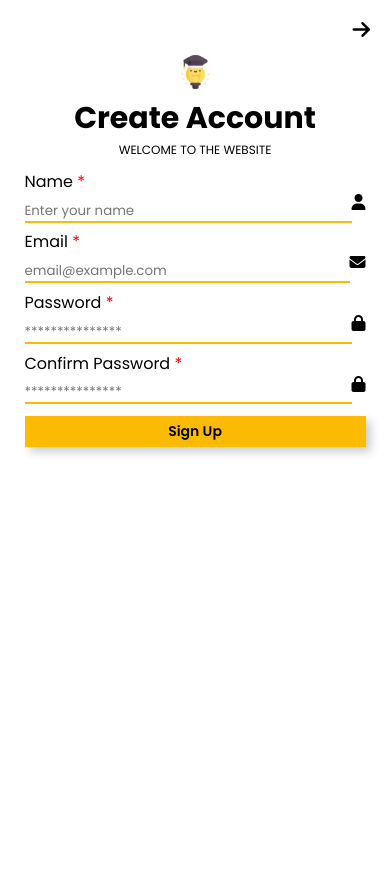
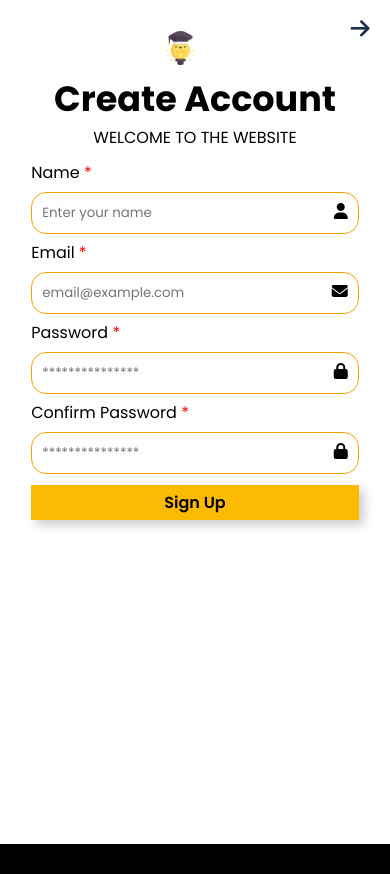
Before and after one commit to rafaelams17/scl-front, a Vue app: page /register in a window 390 px wide. After the commit the page ends 844 px from the top, so only its background shows below. Built offline with nearby package versions, Linux system fonts and the light colour scheme; a web font is replaced by a local one.

Commit message:
agora sim, finalizando as telas doo usuario

```diff
--- a/src/pages/ForgetPassword.vue
+++ b/src/pages/ForgetPassword.vue
@@ -1,68 +1,63 @@
 <template>
   <div class="container">
     <!-- Imagem -->
-    <div class="container-image-main">
-      <img id="container-img" src="../assets/books.jpg" alt="books" />
-    </div>
+    <img id="container-img" src="../assets/books.jpg" alt="books" />
 
     <!-- Form -->
     <div class="container-form">
       <!-- Back to login page -->
-      <i id="backLogin" class="fa-solid fa-arrow-right" @click="backToLogin()" title="Login"></i>
+      <img id="backLogin" src="../assets/back.png" alt="home" @click="backToLogin()" title="Login">
+
       <form @submit.prevent="forgetPassword()">
-
         <div class="container-title">
           <img src="../assets/logo.svg" alt="" />
           <h1>Reset your password</h1>
           <p>
-            Please Enter Your Email Address To Verification on the database, if you have
-            account.
+            Please Enter Your Email Address To Verification on the database, if
+            you have account.
           </p>
         </div>
 
         <!-- Realizar o login do usuário -->
         <div class="container-input">
-          <label for="email"
-            >Email <span class="campo-obrigatorio">*</span></label
-          >
-          <div class="container-inputs">
+          <p>Email <span class="campo-obrigatorio">*</span></p>
+          <div class="input-icons">
             <input
+              class="input-field"
               type="email"
               name="email"
               id="email"
               placeholder="email@example.com"
               v-model="form.email"
             />
-            <i class="fa-solid fa-envelope"></i>
+            <i class="fa-solid fa-envelope icon"></i>
           </div>
 
           <div v-if="email">
-            <label for="password"
-              >Password <span class="campo-obrigatorio">*</span></label
-            >
-            <div class="container-inputs">
+            <p>Password <span class="campo-obrigatorio">*</span></p>
+            <div class="input-icons">
               <input
+                class="input-field"
                 type="password"
                 name="password"
                 id="password"
                 placeholder="***************"
                 v-model="form.password"
               />
-              <i class="fa-solid fa-lock"></i>
+              <i class="fa-solid fa-lock icon"></i>
             </div>
 
-            <label for="password"
-              >Confirm Password <span class="campo-obrigatorio">*</span></label
-            >
-            <div class="container-inputs">
+            <p>Confirm Password <span class="campo-obrigatorio">*</span></p>
+            <div class="input-icons">
               <input
+                class="input-field"
                 type="password"
-                name="password"
-                id="password"
+                name="confirmPassword"
+                id="confirmPassword"
                 placeholder="***************"
-                v-model="form.confirmPassword"
+                v-model="form.password"
               />
-              <i class="fa-solid fa-lock"></i>
+              <i class="fa-solid fa-lock icon"></i>
             </div>
           </div>
 
@@ -77,7 +72,7 @@
 <script setup>
 import { useRouter } from "vue-router";
 import { ref } from "vue";
-import api from "../boot/axios";
+// import api from "../boot/axios";
 import Message from "../components/Message.vue";
 
 const email = false;
@@ -118,7 +113,14 @@ async function forgetPassword() {
 }
 #container-img {
   height: 100vh;
-  width: 130vh;
+  width: 120vh;
+}
+.container-form {
+  flex: 1;
+  box-sizing: border-box;
+}
+.container-form > form {
+  margin: 8%;
 }
 .container-title {
   text-align: center;
@@ -128,31 +130,19 @@ async function forgetPassword() {
 }
 .container-title p {
   display: flex;
-  gap: 20px;
   justify-content: center;
   margin-bottom: 3%;
 }
-.container-form {
-  flex: 1;
+.input-icons input {
+  border: none;
 }
-.container-form > form {
-  margin: 10%;
+.input-icons {
+  width: 100%;
+  display: flex;
+  justify-content: space-between;
   padding: 10px;
-}
-.container-inputs {
-  display: flex;
-  flex-direction: row;
-}
-.campo-obrigatorio {
-  color: #ff0000;
-}
-#email,
-#password,
-#confirmPassword {
-  display: flex;
-  width: 100%;
-  border: none;
-  border-bottom: 2px solid #fcba03;
+  border: 1px solid #fca103;
+  border-radius: 15px;
   margin-top: 2%;
   margin-bottom: 2%;
 }
@@ -161,6 +151,10 @@ async function forgetPassword() {
 #confirmPassword:focus {
   outline: none;
 }
+.campo-obrigatorio {
+  color: #ff0000;
+}
+
 .btn-submit {
   background-color: #fcba03;
   color: #000;
@@ -180,64 +174,40 @@ async function forgetPassword() {
   background-color: #fbcd01;
 }
 #backLogin {
+  width: 60px;
+  float: right;
   padding: 20px;
-  display: flex;
-  justify-content: flex-end;
+  font-size: 50px;
   cursor: pointer;
-  font-size: 20px;
 }
-/* Tablets, Laptop and Computers */
-@media screen and (max-width: 1600px) {
+@media screen and (max-width: 1400px) {
+  .input-icons input {
+    width: 50%;
+  }
   #container-img {
-    width: 80vh;
-    height: 99vh;
+    width: 90vh;
   }
-  .container-form {
-    margin-bottom: 30px;
+}
+
+/* Tablets and iPad*/
+@media screen and (max-width: 1200px) {
+  .container-title h1 {
+    font-size: 25px;
+  }
+  .container-title p {
+    font-size: 15px;
+  }
+}
+/* Tablets and iPad*/
+@media screen and (max-width: 1000px) {
+  #container-img {
+    display: none;
+  }
+  .container {
     height: 100vh;
   }
-}
-/* Tablets, Laptop and Computers */
-@media screen and (max-width: 1200px) {
-  #container-img {
-    width: 600px;
-    height: 99vh;
-  }
-  .container-form {
-    margin-bottom: 30px;
-    height: 100vh;
-  }
-}
-/* Tablets, Smartphones Android and Apple*/
-@media screen and (max-width: 900px) {
-  .container-image-main {
-    display: none;
-  }
-  .container-form {
-    margin-bottom: 30px;
-    height: 100vh;
-  }
-}
-/* Smartphones Android and Apple*/
-@media screen and (max-width: 400px) {
-  .container-form {
-    margin-bottom: 30px;
-  }
-  .container-form > form {
-    margin: 5%;
-    padding: 5px;
-  }
-  .container-title {
-    margin-top: -30px;
-  }
   .container-title h1 {
-    font-size: 20px;
-  }
-  .container-title p {
-    font-size: 12px;
-  }
-  .btn-submit {
-    font-size: 14px;
+    font-size: 35px;
   }
 }
 </style>
--- a/src/pages/LoginPage.vue
+++ b/src/pages/LoginPage.vue
@@ -1,16 +1,13 @@
 <template>
   <div class="container">
     <!-- Imagem -->
-    <div class="container-image-main">
-      <img id="container-img" src="../assets/books.jpg" alt="books" />
-    </div>
+    <img id="container-img" src="../assets/books.jpg" alt="books" />
 
     <!-- Form -->
     <div class="container-form">
       <!-- Back to home page -->
-      <div id="backHome">
-        <i class="fa-solid fa-x" @click="backToHome()" title="Home"></i>
-      </div>
+      <img id="backHome" src="../assets/x.png" alt="home" @click="backToHome()" title="Home">
+
       <form @submit.prevent="signIn()">
         <div class="container-title">
           <img src="../assets/logo.svg" alt="" />
@@ -25,44 +22,39 @@
 
         <!-- Realizar o login do usuário -->
         <div class="container-input">
-          <label for="email"
-            >Email <span class="campo-obrigatorio">*</span></label
-          >
-          <div class="container-inputs">
+          <p>Email <span class="campo-obrigatorio">*</span></p>
+          <div class="input-icons">
             <input
+              class="input-field"
               type="email"
               name="email"
               id="email"
               placeholder="email@example.com"
               v-model="form.email"
             />
-            <i class="fa-solid fa-envelope"></i>
+            <i class="fa-solid fa-envelope icon"></i>
           </div>
 
-          <label for="password"
-            >Password <span class="campo-obrigatorio">*</span></label
-          >
-          <div class="container-inputs">
+          <p>Password <span class="campo-obrigatorio">*</span></p>
+          <div class="input-icons">
             <input
+              class="input-field"
               type="password"
               name="password"
               id="password"
               placeholder="***************"
               v-model="form.password"
             />
-            <i class="fa-solid fa-lock"></i>
+            <i class="fa-solid fa-lock icon"></i>
           </div>
+        </div>
 
-          <!-- Go to forget password page = recuperar a senha de um usuário -->
+        <!-- Go to forget password page = recuperar a senha de um usuário -->
+        <router-link :to="{ name: 'forget-password' }" class="forget-password"
+          >Forget Password?</router-link
+        >
 
-          <div class="forget-password">
-            <router-link :to="{ name: 'forget-password' }" id="forget"
-              >Forget Password?</router-link
-            >
-          </div>
-
-          <input class="btn-submit" type="submit" value="Sign In" />
-        </div>
+        <input class="btn-submit" type="submit" value="Sign In" />
         <Message :msg="msg" v-show="msg" :backgroundColorClass="type" />
       </form>
     </div>
@@ -134,16 +126,18 @@ function backToHome() {
   flex-direction: row;
   justify-content: space-between;
 }
+/* Image - Tablets, Laptop and Computers */
 #container-img {
   height: 100vh;
-  width: 130vh;
+  width: 120vh;
 }
-
 .container-form {
-  flex: 2;
+  flex: 1;
   box-sizing: border-box;
 }
-
+.container-form > form {
+  margin: 8%;
+}
 .container-title {
   text-align: center;
 }
@@ -153,33 +147,27 @@ function backToHome() {
 }
 .subtitle {
   display: flex;
-  font-size: 14px;
-  gap: 20px;
   justify-content: center;
+  gap: 10px;
   margin-bottom: 3%;
 }
-
-.container-form > form {
-  margin: 10%;
-  padding: 10px;
-}
-.container-inputs {
-  display: flex;
-  flex-direction: row;
-}
-.campo-obrigatorio {
-  color: #ff0000;
+#create {
+  color: #fca903;
 }
 #create:hover {
-  color: #fca903;
+  color: #fca10382;
   transition: 0.5s ease;
 }
-#email,
-#password {
+.input-icons input {
+  border: none;
+}
+.input-icons {
+  width: 100%;
   display: flex;
-  width: 100%;
-  border: none;
-  border-bottom: 2px solid #fcba03;
+  justify-content: space-between;
+  padding: 10px;
+  border: 1px solid #fca103;
+  border-radius: 15px;
   margin-top: 2%;
   margin-bottom: 2%;
 }
@@ -187,15 +175,16 @@ function backToHome() {
 #password:focus {
   outline: none;
 }
+.campo-obrigatorio {
+  color: #ff0000;
+}
 .forget-password {
-  font-size: 12px;
-  margin: 0 auto;
-  margin-top: 5px;
-  margin-bottom: 20px;
+  color: #fca903;
+  font-size: 13px;
 }
-.forget-password #forget:hover {
-  color: #fca103;
-  transition: 0.5s;
+.forget-password:hover {
+  color: #fca10382;
+  transition: 0.5s ease;
 }
 .btn-submit {
   background-color: #fcba03;
@@ -209,87 +198,67 @@ function backToHome() {
   cursor: pointer;
   font-size: 16px;
   font-weight: 600;
+  margin-top: 15px;
 }
 .btn-submit:hover {
   transition: 0.5s;
   background-color: #fbcd01;
 }
 #backHome {
-  display: flex;
-  justify-content: flex-end;
-  font-size: 18px;
-}
-#backHome i {
+  width: 60px;
+  float: right;
   padding: 20px;
+  font-size: 20px;
   cursor: pointer;
 }
-/* Tablets, Laptop and Computers */
-@media screen and (max-width: 1600px) {
+@media screen and (max-width: 1400px) {
+  .input-icons input {
+    width: 50%;
+  }
   #container-img {
-    width: 80vh;
-    height: 99vh;
-  }
-  .container-form {
-    margin-bottom: 30px;
-    height: 100vh;
+    width: 90vh;
   }
 }
-/* Tablets, Laptop and Computers */
 @media screen and (max-width: 1200px) {
-  #container-img {
-    width: 600px;
-    height: 99vh;
+  .container-title h1 {
+    font-size: 35px;
   }
-  .container-title {
-    margin-top: 50px;
-  }
-  .container-form {
-    margin-bottom: 30px;
-    height: 100vh;
-  }
-  .container-form > form {
-    margin: 2%;
-    padding: 5px;
-  }
-
-
-  .subtitle {
+  .subtitle p,
+  #create {
     display: flex;
     gap: 5px;
     font-size: 14px;
   }
-
 }
-/* Tablets, Smartphones Android and Apple*/
-@media screen and (max-width: 900px) {
-  .container-image-main {
+/* Tablets */
+@media screen and (max-width: 1000px) {
+  #container-img {
     display: none;
   }
-  .container-form {
-    margin-bottom: 30px;
+  .container {
     height: 100vh;
   }
-}
-/* Smartphones Android and Apple*/
-@media screen and (max-width: 400px) {
-  .container-form {
-    margin-bottom: 30px;
-  }
   .container-form > form {
-    margin: 5%;
-    padding: 5px;
-  }
-  .container-title {
-    margin-top: -30px;
+    margin-top: 50px;
   }
   .container-title h1 {
-    font-size: 40px;
+    font-size: 50px;
   }
-
-  .subtitle {
+}
+@media screen and (max-width: 450px) {
+  .container {
+    height: 120vh;
+  }
+}
+@media screen and (max-width: 350px) {
+  .subtitle p,
+  #create {
     display: flex;
+    gap: 5px;
     font-size: 12px;
-    gap: 5px;
+  }
+  .input-icons input {
+    width: 80%;
   }
 }
 </style>
--- a/src/pages/RegisterPage.vue
+++ b/src/pages/RegisterPage.vue
@@ -1,35 +1,27 @@
 <template>
   <div class="container">
     <!-- Imagem -->
-    <div class="container-image-main">
-      <img id="container-img" src="../assets/books.jpg" alt="books" />
-    </div>
+    <img id="container-img" src="../assets/books.jpg" alt="books" />
 
     <!-- Form -->
     <div class="container-form">
       <!-- Back to login page -->
-      <i
-        id="backLogin"
-        class="fa-solid fa-arrow-right"
-        @click="backToLogin()"
-        title="Login"
-      ></i>
+      <img id="backLogin" src="../assets/back.png" alt="home" @click="backToLogin()" title="Login">
+
+      <!-- Form -->
       <form @submit.prevent="signUp()">
         <div class="container-title">
           <img src="../assets/logo.svg" alt="" />
           <h1>Create Account</h1>
-          <div class="subtitle">
-            <p>WELCOME TO THE WEBSITE</p>
-          </div>
+          <p>WELCOME TO THE WEBSITE</p>
         </div>
 
         <!-- Realizar o cadastro do usuário -->
         <div class="container-input">
-          <label for="Name">
-            Name <span class="campo-obrigatorio">*</span>
-          </label>
-          <div class="container-inputs">
+          <p>Name <span class="campo-obrigatorio">*</span></p>
+          <div class="input-icons">
             <input
+              class="input-field"
               type="text"
               name="name"
               id="name"
@@ -39,46 +31,43 @@
             <i class="fa-solid fa-user"></i>
           </div>
 
-          <label for="email"
-            >Email <span class="campo-obrigatorio">*</span></label
-          >
-          <div class="container-inputs">
+          <p>Email <span class="campo-obrigatorio">*</span></p>
+          <div class="input-icons">
             <input
+              class="input-field"
               type="email"
               name="email"
               id="email"
               placeholder="email@example.com"
               v-model="form.email"
             />
-            <i class="fa-solid fa-envelope"></i>
+            <i class="fa-solid fa-envelope icon"></i>
           </div>
 
-          <label for="password"
-            >Password <span class="campo-obrigatorio">*</span></label
-          >
-          <div class="container-inputs">
+          <p>Password <span class="campo-obrigatorio">*</span></p>
+          <div class="input-icons">
             <input
+              class="input-field"
               type="password"
               name="password"
               id="password"
               placeholder="***************"
               v-model="form.password"
             />
-            <i class="fa-solid fa-lock"></i>
+            <i class="fa-solid fa-lock icon"></i>
           </div>
 
-          <label for="password"
-            >Confirm Password <span class="campo-obrigatorio">*</span></label
-          >
-          <div class="container-inputs">
+          <p>Confirm Password <span class="campo-obrigatorio">*</span></p>
+          <div class="input-icons">
             <input
+              class="input-field"
               type="password"
-              name="password"
-              id="password"
+              name="confirmPassword"
+              id="confirmPassword"
               placeholder="***************"
-              v-model="form.confirmPassword"
+              v-model="form.password"
             />
-            <i class="fa-solid fa-lock"></i>
+            <i class="fa-solid fa-lock icon"></i>
           </div>
 
           <input class="btn-submit" type="submit" value="Sign Up" />
@@ -189,9 +178,17 @@ function backToLogin() {
   flex-direction: row;
   justify-content: space-between;
 }
+/* Image - Tablets, Laptop and Computers */
 #container-img {
   height: 100vh;
-  width: 130vh;
+  width: 120vh;
+}
+.container-form {
+  flex: 1;
+  box-sizing: border-box;
+}
+.container-form > form {
+  margin: 8%;
 }
 .container-title {
   text-align: center;
@@ -199,35 +196,21 @@ function backToLogin() {
 .container-title h1 {
   font-size: 40px;
 }
-.subtitle {
+.container-title p {
   display: flex;
-  gap: 20px;
   justify-content: center;
   margin-bottom: 3%;
 }
-
-.container-form {
-  flex: 1;
+.input-icons input {
+  border: none;
 }
-.container-form > form {
-  margin: 10%;
+.input-icons {
+  width: 100%;
+  display: flex;
+  justify-content: space-between;
   padding: 10px;
-}
-.container-inputs {
-  display: flex;
-  flex-direction: row;
-}
-.campo-obrigatorio {
-  color: #ff0000;
-}
-#name,
-#email,
-#password,
-#confirmPassword {
-  display: flex;
-  width: 100%;
-  border: none;
-  border-bottom: 2px solid #fcba03;
+  border: 1px solid #fca103;
+  border-radius: 15px;
   margin-top: 2%;
   margin-bottom: 2%;
 }
@@ -236,6 +219,9 @@ function backToLogin() {
 #password:focus,
 #confirmPassword:focus {
   outline: none;
+}
+.campo-obrigatorio {
+  color: #ff0000;
 }
 .btn-submit {
   background-color: #fcba03;
@@ -256,64 +242,36 @@ function backToLogin() {
   background-color: #fbcd01;
 }
 #backLogin {
+  width: 60px;
+  float: right;
   padding: 20px;
-  display: flex;
-  justify-content: flex-end;
   cursor: pointer;
   font-size: 20px;
 }
-/* Tablets, Laptop and Computers */
-@media screen and (max-width: 1600px) {
+@media screen and (max-width: 1400px) {
+  .input-icons input {
+    width: 50%;
+  }
   #container-img {
-    width: 80vh;
-    height: 99vh;
+    width: 90vh;
   }
-  .container-form {
-    margin-bottom: 30px;
+}
+/* Tablets and iPad*/
+@media screen and (max-width: 1200px) {
+  .container-title h1 {
+    font-size: 25px;
+  }
+}
+/* Tablets and iPad*/
+@media screen and (max-width: 1000px) {
+  #container-img {
+    display: none;
+  }
+  .container {
     height: 100vh;
   }
-}
-/* Tablets, Laptop and Computers */
-@media screen and (max-width: 1200px) {
-  #container-img {
-    width: 600px;
-    height: 99vh;
-  }
-  .container-form {
-    margin-bottom: 30px;
-    height: 100vh;
-  }
-}
-/* Tablets, Smartphones Android and Apple*/
-@media screen and (max-width: 900px) {
-  .container-image-main {
-    display: none;
-  }
-  .container-form {
-    margin-bottom: 30px;
-    height: 100vh;
-  }
-}
-/* Smartphones Android and Apple*/
-@media screen and (max-width: 400px) {
-  .container-form {
-    margin-bottom: 30px;
-  }
-  .container-form > form {
-    margin: 5%;
-    padding: 5px;
-  }
-  .container-title {
-    margin-top: -30px;
-  }
   .container-title h1 {
-    font-size: 30px;
-  }
-  .container-title p {
-    font-size: 12px;
-  }
-  .btn-submit {
-    font-size: 14px;
+    font-size: 35px;
   }
 }
 </style>
```
Also changed, not shown: src/assets/back.png (added), src/assets/x.png (added).
